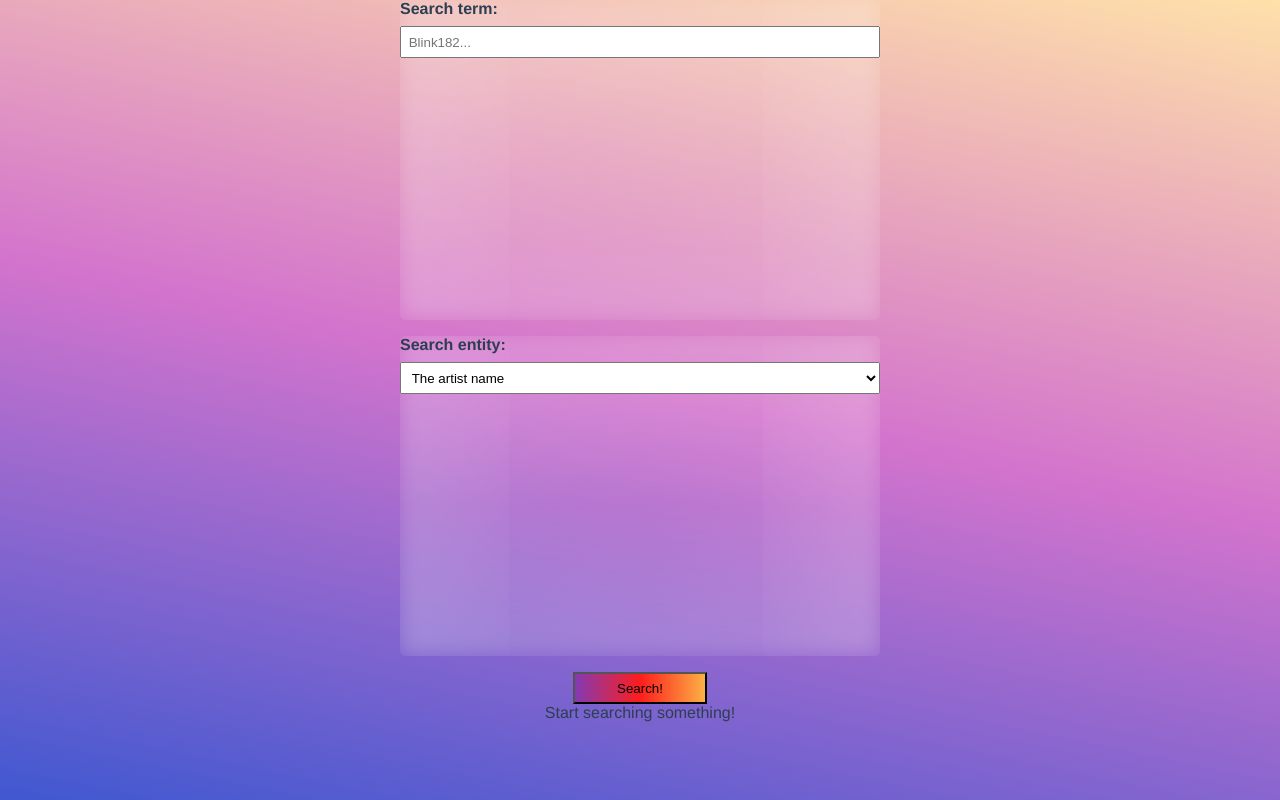
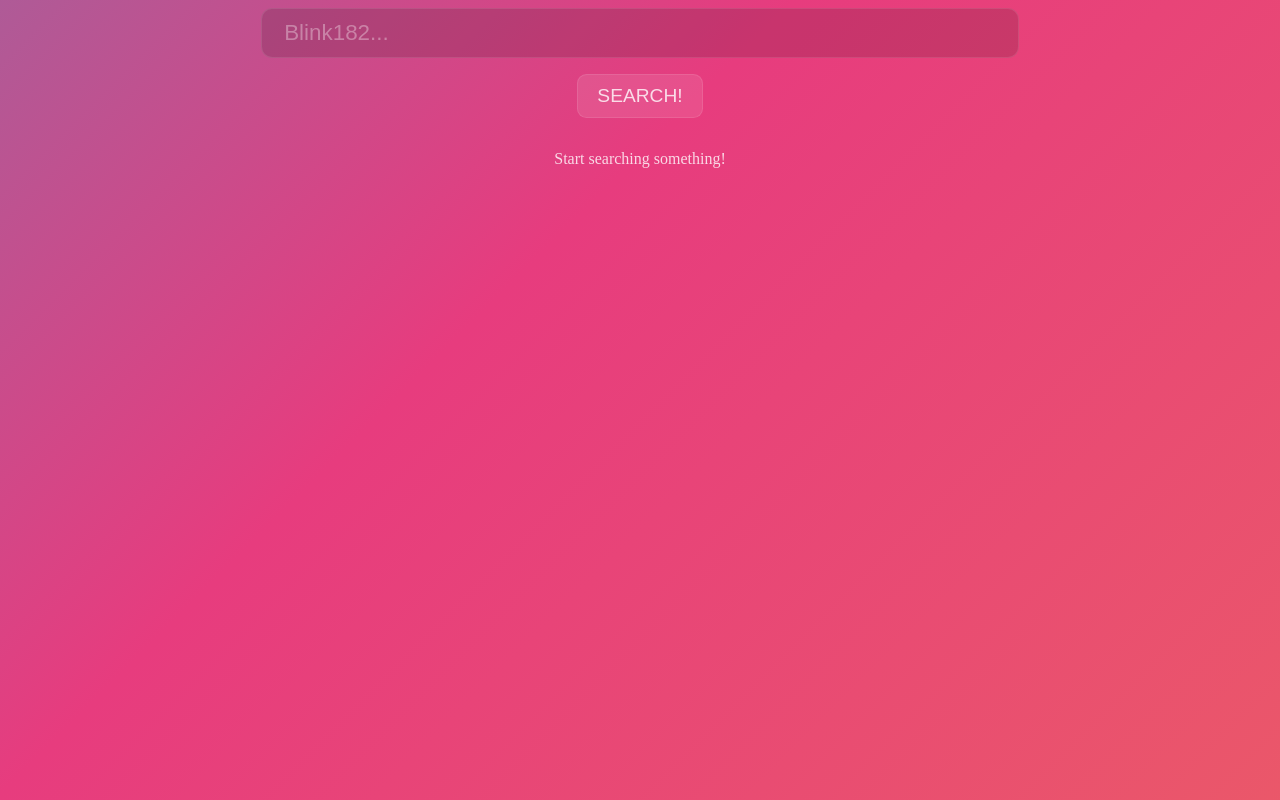
Before and after one commit to liliyavoloshina/itunes-vue3-typescript, a Vue app: page / in a window 1280 px wide. Built offline with nearby package versions, Linux system fonts and the light colour scheme.

Commit message:
staring styling

```diff
--- a/src/App.vue
+++ b/src/App.vue
@@ -14,7 +14,7 @@ export default defineComponent({
 })
 </script>
 
-<style>
+<style lang="scss">
 * {
   box-sizing: border-box;
 }
@@ -24,22 +24,24 @@ html {
 }
 
 body {
-  height: 100%;
-  margin: 0;
-  background-repeat: no-repeat;
-  background-attachment: fixed;
+  background: linear-gradient(-45deg, #ee7752, #e73c7e, #23a6d5, #23d5ab);
+  background-size: 400% 400%;
+  animation: gradient 15s ease infinite;
+}
 
-  font-family: Avenir, Helvetica, Arial, sans-serif;
-  -webkit-font-smoothing: antialiased;
-  -moz-osx-font-smoothing: grayscale;
-  text-align: center;
-  color: #2c3e50;
-  background: linear-gradient(
-    11.76deg,
-    #4158d0 0.41%,
-    rgba(200, 80, 192, 0.796654) 50.98%,
-    rgba(255, 204, 112, 0.595833) 100%
-  );
-  background-attachment: fixed;
+::selection {
+  background: #e73c7e;
+}
+
+@keyframes gradient {
+  0% {
+    background-position: 0% 50%;
+  }
+  50% {
+    background-position: 100% 50%;
+  }
+  100% {
+    background-position: 0% 50%;
+  }
 }
 </style>
--- a/src/assets/_vars.scss
+++ b/src/assets/_vars.scss
@@ -1,18 +1,21 @@
-@mixin glass {
-	border-radius: 5px;
+@mixin glass-card {
 	position: relative;
-	z-index: 1;
-	background: inherit;
+	border: 1px solid #fff;
+	border-radius: 0.5em;
+	box-shadow: 0 0 1rem 0 rgba(0, 0, 0, 0.2);
 	overflow: hidden;
 	&:before {
-		content: '';
 		position: absolute;
-		z-index: -1;
 		top: 0;
 		left: 0;
 		right: 0;
 		bottom: 0;
-		box-shadow: inset 0 0 2000px rgba(255, 255, 255, 0.5);
-		filter: blur(10px);
+		width: 100%;
+		height: 100%;
+		content: '';
+		z-index: -1;
+		background-color: rgba(255, 255, 255, 0.3);
+		backdrop-filter: blur(10px) saturate(100%) contrast(45%)
+			brightness(130%);
 	}
 }
--- a/src/components/SearchItem.vue
+++ b/src/components/SearchItem.vue
@@ -1,18 +1,35 @@
 <template>
-  {{item.artistName}}
+  <div class="item">
+    <div class="image">
+      <img :src="item.artworkUrl100">
+    </div>
+    <div class="info">
+      <div class="artist-name"></div>
+    </div>
+  </div>
 </template>
 
 <script lang="ts">
-import {defineComponent, PropType} from 'vue'
-import {ResponseResult} from '../types/response'
+import {defineComponent, PropType, computed} from 'vue'
+import {Song} from '../types/response'
 
 export default defineComponent({
+  name: 'SearchSong',
   props: {
     item: {
-      type: Object as PropType<ResponseResult>,
+      type: Object as PropType<Song>,
       required: true
     }
   },
-  setup() {}
+  setup(props) {
+    // const kind = computed(()=> props.item. ? 'song' )
+  }
 })
 </script>
+
+<style lang="scss" scoped>
+.item {
+  width: 90%;
+  @include glass-card;
+}
+</style>
--- a/src/components/SearchMusic.vue
+++ b/src/components/SearchMusic.vue
@@ -1,88 +1,72 @@
 <template>
-  <form @submit.prevent="search">
-    <div class="search-inputs">
-      <div class="search-input">
-        <label for="term">Search term:</label>
-        <input v-model="searchParam.term" id="term" type="text" placeholder="Blink182...">
-      </div>
-      <div class="search-input">
-        <label for="entity">Search entity:</label>
-        <select v-model="searchParam.entity" id="entity">
-          <option value="musicArtist" selected>The artist name</option>
-          <option value="album">The album's title</option>
-          <option value="song">The track's title</option>
-        </select>
-      </div>
+  <form @submit.prevent="search" class="search-form">
+    <div class="search-input">
+      <input v-model="term" id="term" type="text" placeholder="Blink182..."
+        class="search">
     </div>
 
     <button class="search-button">Search!</button>
   </form>
 
-  <div v-if="loading">Loading...</div>
+  <div v-if="loading" class="note">Loading...</div>
+
   <div v-else-if="searchResult.length > 0" class="search-results">
-    <caption>Search results: </caption>
-    <search-item v-for="item in searchResult" :key="item.artistId" :item="item">
-    </search-item>
+    <search-item v-for="item in searchResult" :key="item.artistId" :item="item" />
   </div>
 
-  <div v-else>Start searching something!</div>
+  <div v-else class="note">Start searching something!</div>
 </template>
 
 <script lang="ts">
 import {ref, defineComponent, computed} from 'vue'
 import {useStore} from 'vuex'
 import {key} from '../store'
-import SearchParam from '../types/searchParam'
 import SearchItem from './SearchItem.vue'
 export default defineComponent({
+  name: 'SearchMusic',
   components: {SearchItem},
-  name: 'SearchMusic',
   setup: () => {
-    const searchParam = ref<SearchParam>({
-      term: '',
-      entity: 'musicArtist'
-    })
+    const term = ref('')
     const loading = ref(false)
     const store = useStore(key)
     const search = async () => {
       loading.value = true
-      await store.dispatch('search', searchParam.value)
+      await store.dispatch('search', term.value)
       loading.value = false
     }
     const searchResult = computed(() => store.state.searchResult)
 
-    return {searchResult, search, searchParam, loading}
+    return {searchResult, search, term, loading}
   }
 })
 </script>
 
 <style lang="scss" scoped>
-
-:root {
-  --purple: rgb(131, 58, 180);
-  --gradient: linear-gradient(
-    90deg,
-    rgba(131, 58, 180, 1) 0%,
-    rgba(253, 29, 29, 1) 50%,
-    rgba(252, 176, 69, 1) 100%
-  );
-}
-a {
-  color: #42b983;
-}
-
 label {
   font-weight: bold;
   margin-bottom: 0.5em;
 }
 
-input,
-select {
-  padding: 0.5em;
+input {
   width: 100%;
+  padding: .5em 1em;
+	border: 0;
+	text-decoration: none;
+	border-radius: .5em;
+	background-color: #0002;
+	border: 1px solid rgba(255, 255, 255, 0.1);
+	color: rgba(255, 255, 255, 0.8);
+	font-size: 1.4em;
+	outline: none;
+	&:focus {
+		background-color: rgba(255, 255, 255, 0.2);
+	}
+  &::placeholder {
+    color: rgba(255, 255, 255, 0.342);
+  }
 }
 
-.search-inputs {
+.search-form {
   display: flex;
   flex-direction: column;
   align-items: center;
@@ -91,25 +75,39 @@ select {
   display: flex;
   flex-direction: column;
   align-items: flex-start;
-  width: 20em;
+  width: 60%;
   margin-bottom: 1em;
 
-  width: 30rem;
-  height: 20rem;
-  @include glass;
+  @media (max-width: 480px) {
+    width: 90%;
+  }
 }
 .search-results {
   display: flex;
+  flex-flow: column nowrap;
+  justify-content: center;
+  align-items: center;
 }
 .search-button {
-  width: 10em;
-  padding: 0.5em;
-  cursor: pointer;
-  background: linear-gradient(
-    90deg,
-    rgba(131, 58, 180, 1) 0%,
-    rgba(253, 29, 29, 1) 50%,
-    rgba(252, 176, 69, 1) 100%
-  );
+  padding: .5em 1em;
+	border: 0;
+	border-radius: .5em;
+	background-color: rgba(255, 255, 255, 0.1);
+	border: 1px solid rgba(255, 255, 255, 0.1);
+	color: rgba(255, 255, 255, 0.8);
+	font-size: 1.2em;
+	cursor: pointer;
+	text-transform: uppercase;
+
+	&:hover {
+		background-color: rgba(255, 255, 255, 0.2);
+	}
+}
+
+.note {
+  width: 100%;
+  padding: 2em;
+  text-align: center;
+  color: rgba(255, 255, 255, 0.8);
 }
 </style>
--- a/src/services/itunesApi.ts
+++ b/src/services/itunesApi.ts
@@ -1,15 +1,13 @@
-import { ItunesTypes } from "../types/response";
-import SearchParam from "../types/searchParam";
+import { Response } from "../types/response"
 
-export const itunesSearch = async (searchParams: SearchParam): Promise<ItunesTypes> => {
+export const itunesSearch = async (term: string): Promise<Response> => {
   try {
     const req = await fetch(
-      `https://itunes.apple.com/search?term=${searchParams.term}&entity=${searchParams.entity}&limit=10`
+      `https://itunes.apple.com/search?term=${term}&entity=song&limit=10`
     )
     const { results } = await req.json()
     return results
   } catch (e) {
-    console.log('error!')
     throw new Error(e)
   }
 }
--- a/src/types/searchParam.ts
+++ /dev/null
@@ -1,6 +0,0 @@
-type SearchParam = {
-  term: string,
-  entity: string
-}
-
-export default SearchParam
```
Also changed, not shown: src/types/response.ts (+22 -11 lines).
